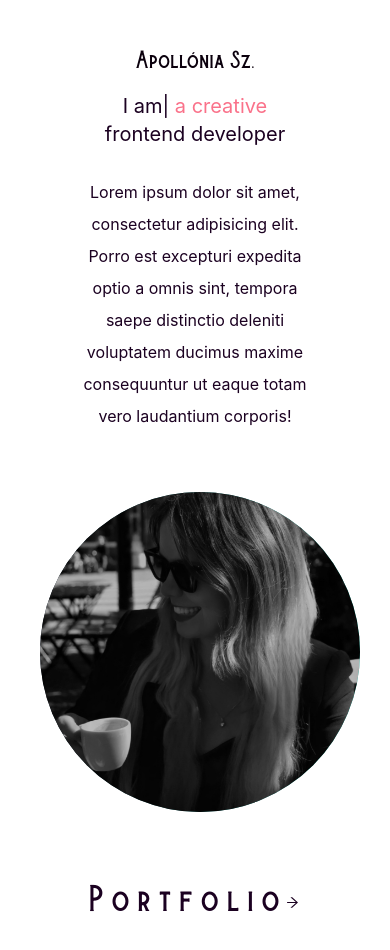
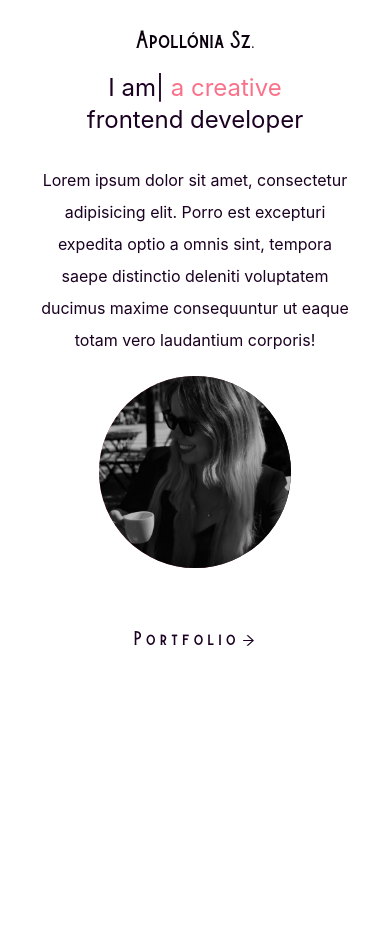
Before and after one commit to apolloniiaa/react-portfolio, a Next.js app: page /HeroPage in a window 390 px wide. After the commit the page ends 844 px from the top, so only its background shows below. Built offline with nearby package versions, Linux system fonts and the light colour scheme.

Commit message:
responsive fixes

```diff
--- a/components/Portfolio.js
+++ b/components/Portfolio.js
@@ -95,7 +95,7 @@
           </p>
         </div>
 
-        <div className='grid sm:grid-cols-2 md:grid-cols-3 gap-8 px-12 sm:px-0'>
+        <div className='grid sm:grid-cols-2 md:grid-cols-3 gap-8 md:px-12 sm:px-0'>
           {portfolios.map(({ id, src, demo, code }) => (
             <div
               key={id}
--- a/components/Services.js
+++ b/components/Services.js
@@ -155,7 +155,7 @@
             <p className='py-6'>These are the technologies I worked with</p>
           </div>
 
-          <div className='w-full grid grid-cols-2 sm:grid-cols-3 gap-8 text-center py-8 px-12 sm:px-0'>
+          <div className='w-full grid grid-cols-2 sm:grid-cols-3 gap-8 text-center py-8 md:px-12 sm:px-0'>
             {techs.map(({ id, src, title, style }) => (
               <div
                 key={id}
--- a/pages/HeroPage.js
+++ b/pages/HeroPage.js
@@ -7,12 +7,12 @@
 const HeroPage = () => {
   return (
     <div name='home'>
-      <section className=' px-10 md:px-20 lg:px-40'>
-        <div className='text-center p-10 '>
-          <h2 className='text-xl font-burtons py-2 font-medium md:text-5xl  text-secondary  dark:text-fifth'>
+      <section className='px-10 md:px-20 lg:px-40'>
+        <div className='text-center'>
+          <h2 className='text-xl font-burtons py-2 font-medium md:text-5xl  text-secondary  dark:text-fifth pt-7'>
             Apollónia Sz.
           </h2>
-          <h3 className='text-xl py-2 md:text-3xl  text-primary dark:text-slate-400 '>
+          <h3 className='text-2xl py-2 md:text-3xl  text-primary dark:text-slate-400 '>
             I am| <span className='text-fifth'> a creative</span> <br />{' '}
             frontend developer
           </h3>
@@ -23,7 +23,7 @@
             laudantium corporis!
           </p>
         </div>
-        <div className='relative mx-auto  bg-gradient-to-r from-gray-900 to-teal-500 rounded-full w-80 h-80 mb-10 overflow-hidden '>
+        <div className='relative mx-auto bg-gradient-to-r from-fifth to-primary rounded-full w-48 h-48 mb-10 overflow-hidden '>
           <Image
             src={avatar}
             layout='fill'
@@ -35,14 +35,14 @@
               33vw'
           />
         </div>
-        <div className='text-5xl flex align-center justify-center gap-16 py-3 text-primary dark:text-fifth'>
+        <div className='text-3xl flex align-center justify-center gap-16 py-3 text-primary dark:text-fifth'>
           <Link
             to='portfolio'
             smooth
             duration={500}
-            className=' group text-3xl font-burtons color-white w-fit px-6 py-3 my-2 flex items-center rounded-md  cursor-pointer'
+            className=' group text-3xl font-burtons color-white w-fit md:px-6 md:py-3 my-2 flex items-center rounded-md  cursor-pointer'
           >
-            P o r t f o l i o
+            <p className=' text-base  md:text-3xl'> P o r t f o l i o </p>
             <span className=' group-hover:rotate-90 duration-300 '>
               <AiOutlineArrowRight size={15} className='ml-1' />
             </span>
```
